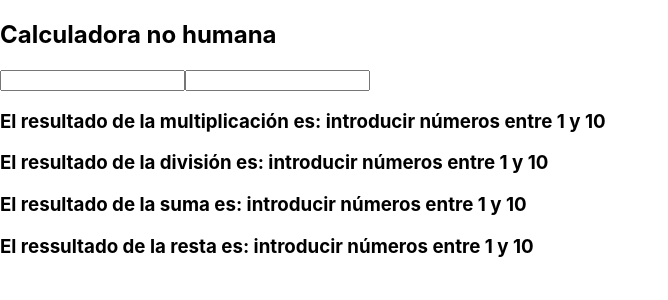
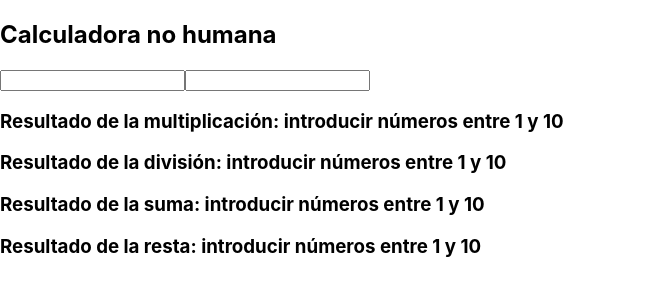
Before and after one commit to vicmova/ejercicios-1, a Next.js app: page /React_2_Hooks/5.c_hooks_vm_calculadoraDuda in a window 1280 px wide. Shown: the top 300 px of the page, without its empty margins (0-668 px from the left). Built offline with nearby package versions, Linux system fonts and the light colour scheme.

Commit message:
Update 5.c_hooks_vm_calculadoraDuda.js

```diff
--- a/pages/React_2_Hooks/5.c_hooks_vm_calculadoraDuda.js
+++ b/pages/React_2_Hooks/5.c_hooks_vm_calculadoraDuda.js
@@ -29,10 +29,10 @@ export default function Calculadora() {
     return (
 
         <div>
-            <h3>El resultado de la multiplicación es: {resultadoMultiplicar}</h3>
-            <h3>El resultado de la división es: {resultadoDividir}</h3>
-            <h3>El resultado de la suma es: {resultadoSumar}</h3>
-            <h3>El ressultado de la resta es: {resultadoRestar}</h3>
+            <h3>Resultado de la multiplicación: {resultadoMultiplicar}</h3>
+            <h3>Resultado de la división: {resultadoDividir}</h3>
+            <h3>Resultado de la suma: {resultadoSumar}</h3>
+            <h3>Resultado de la resta: {resultadoRestar}</h3>
         </div>
 
         )
```
